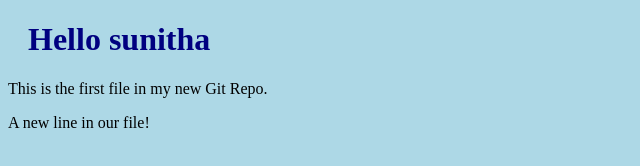
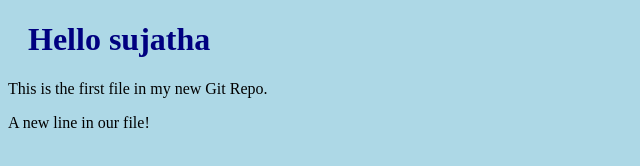
Before and after one commit to jammu-sunitha-1914/Reset, a plain HTML site: page index.html in a window 1280 px wide. Shown: the full height of the page, 0-640 px from the left. Drawn offline with Linux system fonts and the light colour scheme.

Commit message:
Update index.html

```diff
--- a/index.html
+++ b/index.html
@@ -6,7 +6,7 @@
 </head>
 <body>
 
-<h1>Hello sunitha</h1>
+<h1>Hello sujatha</h1>
 <p>This is the first file in my new Git Repo.</p>
 <p>A new line in our file!</p>
 
```
